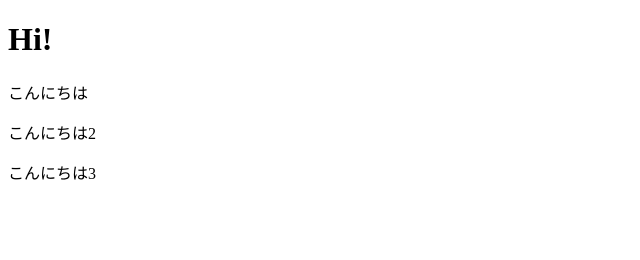
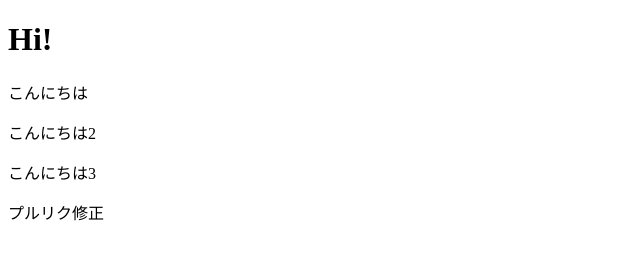
Before and after one commit to zd2C03/GroupRed, a plain HTML site: page index.html in a window 1280 px wide. Shown: the whole page, without its empty margins (0-640 px from the left). Drawn offline with Linux system fonts and the light colour scheme.

Commit message:
プルリク修正

```diff
--- a/index.html
+++ b/index.html
@@ -12,6 +12,7 @@
     <p>こんにちは</p>
     <p>こんにちは2</p>
     <p>こんにちは3</p>
+    <p>プルリク修正</p>
 
 </body>
 </html>
```
